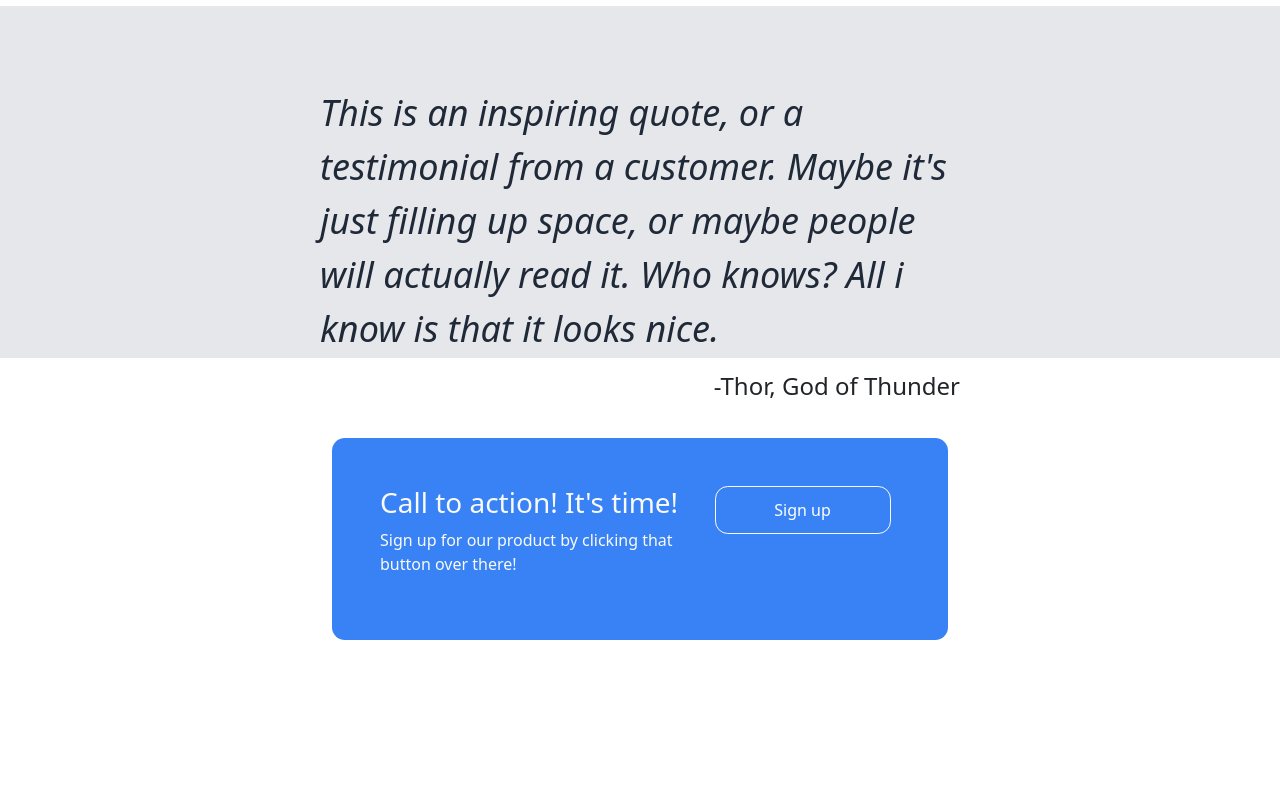
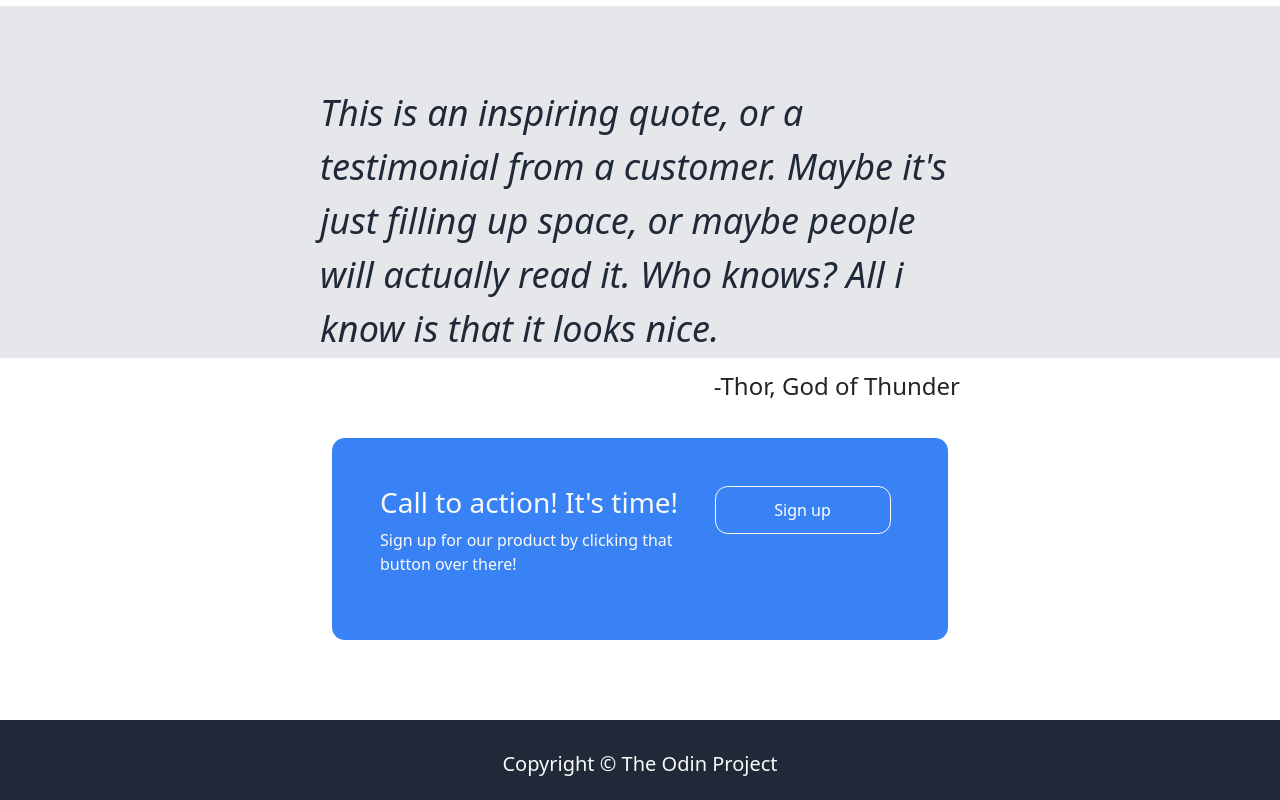
Before and after one commit to Davyyd1/project, a plain HTML site: page index.html in a window 1280 px wide. Shown: the part 966-1766 px from the top of the page. Before the commit the page ends 1686 px from the top, so only its background shows below. Drawn offline with nearby package versions, Linux system fonts and the light colour scheme.

Commit message:
update v2.1

```diff
--- a/index.html
+++ b/index.html
@@ -91,6 +91,11 @@
         </div>
     </section>
 
+    <footer>
+        <div class="footer">
+            <h5>Copyright &copy; The Odin Project</h3>
+        </div>
+    </footer>
 
 </body>
 </html>
--- a/style.css
+++ b/style.css
@@ -242,3 +242,19 @@ html{
     border-top-left-radius: .8rem;
     border-top-right-radius: .8rem;
 }
+
+footer{
+    height: 5rem;
+    background-color: #1F2937;
+    position: absolute;
+    width: 100%;
+}
+footer .footer{
+    color: var(--white);
+    display: flex;
+    justify-content: center;
+}
+
+footer .footer h5{
+    margin-top: 2rem;
+}
```
